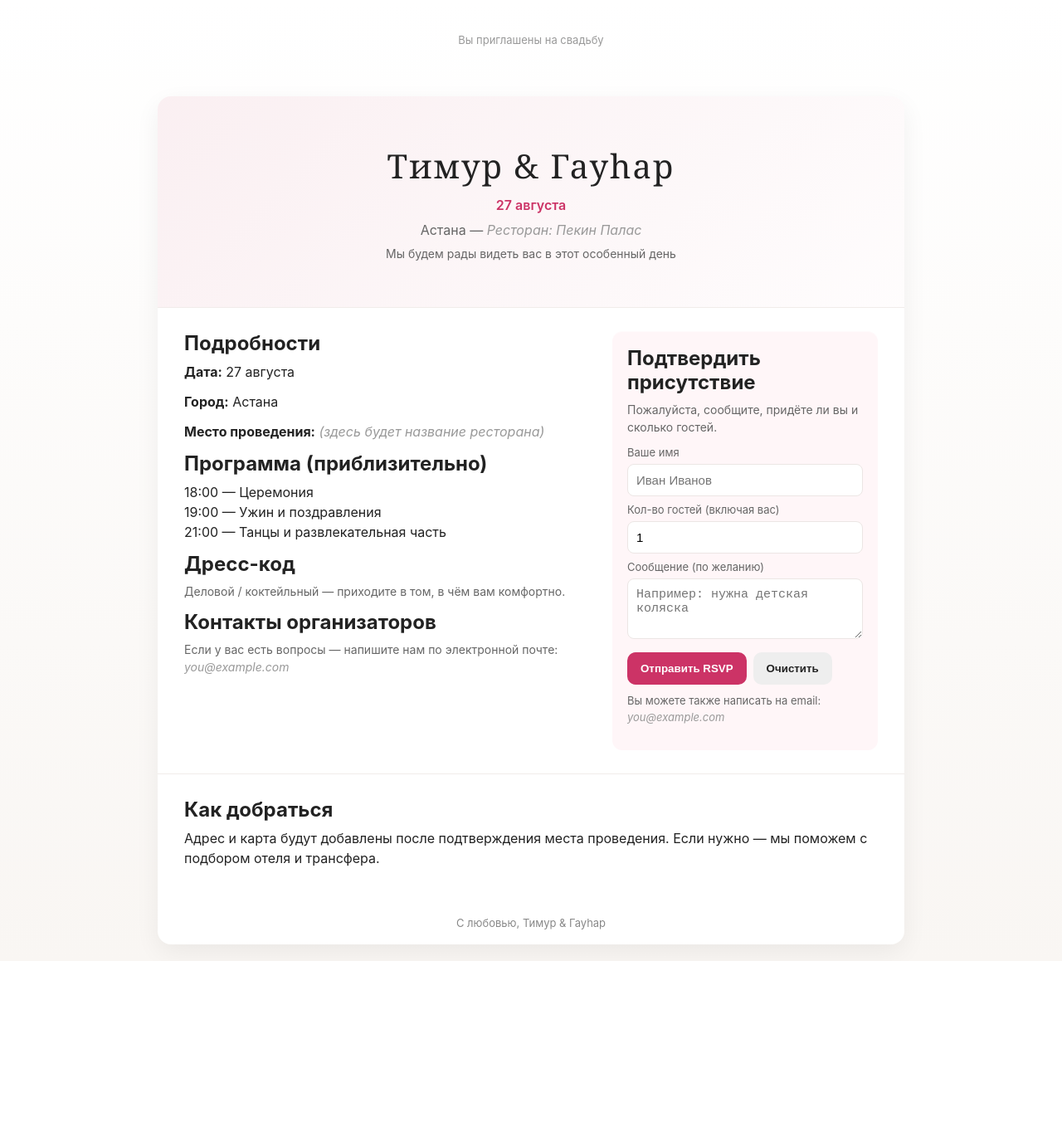
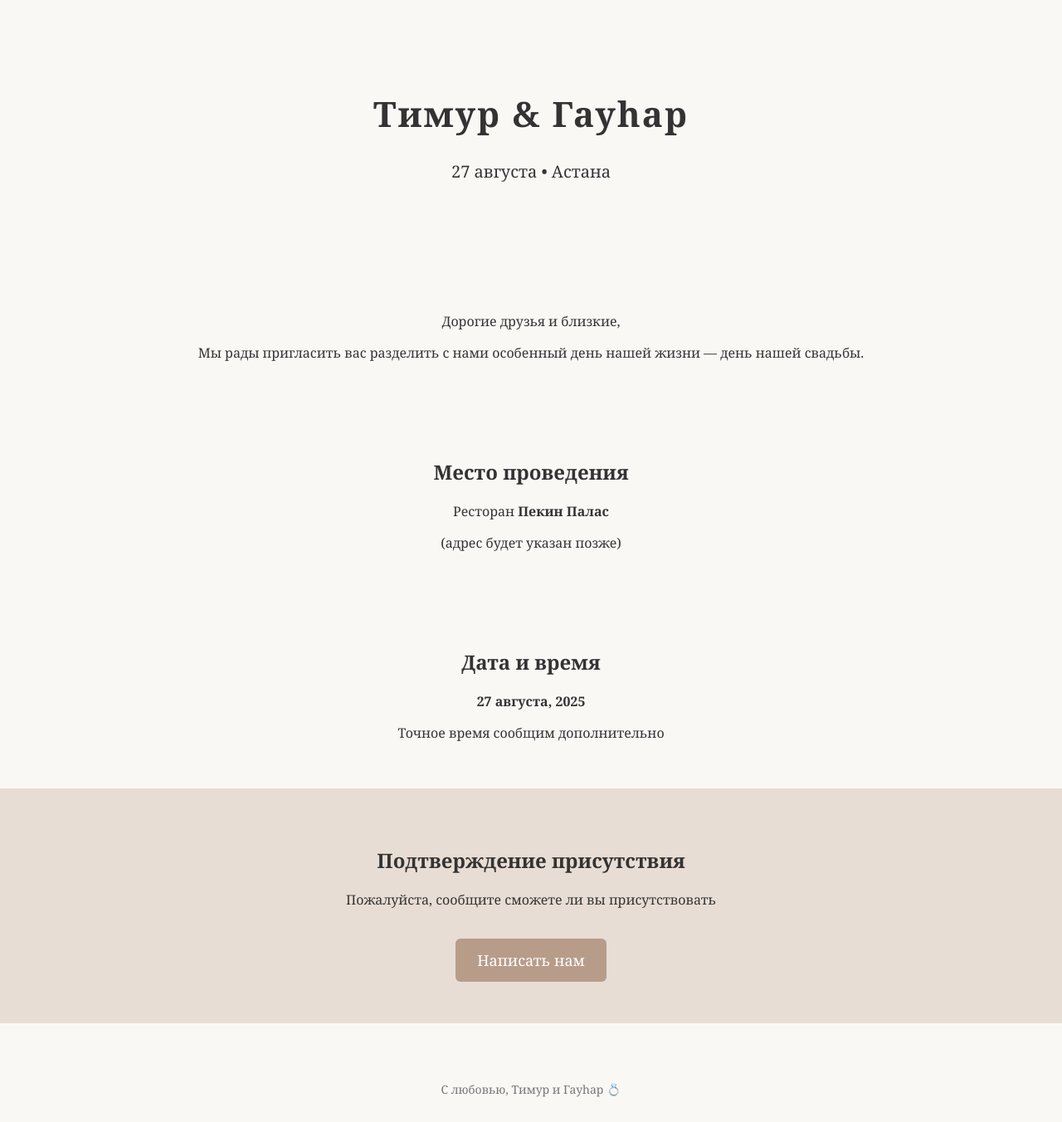
Before and after one commit to BlendingTimon/wedding-invitation, a plain HTML site: page index.html in a window 1280 px wide. Shown: the whole page at 83% size. Before the commit the page ends 1158 px from the top, so only its background shows below. Drawn offline with Linux system fonts and the light colour scheme.

Commit message:
Update index.html

```diff
--- a/index.html
+++ b/index.html
@@ -1,140 +1,86 @@
-<!--
-  Пригласительный сайт для свадьбы Тимура & Гауһар
-  Инструкции:
-  - Замените PLACEHOLDER_RESTAURANT на название ресторана после того, как выберете его.
-  - Замените "you@example.com" в переменной rsvpEmail на адрес, на который хотите получать ответы.
-  - Файл — один HTML, можно открыть в браузере.
--->
-
-<!doctype html>
+<!DOCTYPE html>
 <html lang="ru">
 <head>
-  <meta charset="utf-8">
-  <meta name="viewport" content="width=device-width,initial-scale=1">
-  <title>Свадьба — Тимур & Гауһар</title>
+    <meta charset="UTF-8">
+    <meta name="viewport" content="width=device-width, initial-scale=1.0">
+    <title>Тимур & Гауһар | Приглашение на свадьбу</title>
     <style>
-    :root{--accent:#c36;--muted:#666;--bg:#f9f6f3}
-    *{box-sizing:border-box}
-    body{font-family:Inter, system-ui, -apple-system, "Segoe UI", Roboto, "Helvetica Neue", Arial; margin:0; color:#222; background:linear-gradient(180deg,#fff 0%,var(--bg) 100%)}
-    header{padding:40px 20px;text-align:center}
-    .card{max-width:900px;margin:20px auto;background:white;border-radius:16px;box-shadow:0 10px 30px rgba(18,18,18,0.06);overflow:hidden}
-    .hero{padding:56px 24px;background:linear-gradient(135deg,rgba(195,54,85,0.08),rgba(240,190,200,0.04));display:flex;flex-direction:column;align-items:center;gap:10px}
-    .names{font-family:Georgia, 'Times New Roman', serif;font-size:40px;letter-spacing:2px}
-    .date{font-weight:600;color:var(--accent)}
-    .location{color:var(--muted)}
-    .section{padding:28px 32px;border-top:1px solid #f1ecea}
-    h2{margin:0 0 8px 0}
-    p{margin:0 0 12px 0;line-height:1.5}
-
-    .grid{display:grid;grid-template-columns:1fr 320px;gap:24px}
-    @media (max-width:880px){.grid{grid-template-columns:1fr} .names{font-size:32px}}
-
-    .rsvp-box{background:#fff6f8;border-radius:12px;padding:18px;box-shadow:inset 0 1px 0 rgba(255,255,255,0.6)}
-    label{display:block;font-size:13px;margin:8px 0 6px;color:var(--muted)}
-    input[type=text],input[type=number],textarea,select{width:100%;padding:10px;border:1px solid #ece6e4;border-radius:8px;font-size:15px}
-    button{background:var(--accent);color:white;border:none;padding:12px 16px;border-radius:10px;font-weight:600;cursor:pointer}
-    .muted{color:var(--muted);font-size:14px}
-    footer{padding:18px;text-align:center;font-size:13px;color:#888}
-
-    .placeholder{color:#999;font-style:italic}
+        body {
+            font-family: 'Georgia', serif;
+            margin: 0;
+            background: #faf8f5;
+            color: #333;
+            text-align: center;
+        }
+        header {
+            padding: 80px 20px;
+        }
+        h1 {
+            font-size: 42px;
+            letter-spacing: 2px;
+        }
+        .date-location {
+            font-size: 20px;
+            margin-top: 10px;
+        }
+        .section {
+            padding: 40px 20px;
+        }
+        .rsvp {
+            background: #e8ddd4;
+            padding: 50px 20px;
+        }
+        a.button {
+            display: inline-block;
+            padding: 14px 26px;
+            font-size: 18px;
+            background: #b89c8a;
+            color: white;
+            text-decoration: none;
+            border-radius: 6px;
+            margin-top: 20px;
+        }
+        footer {
+            font-size: 14px;
+            color: #777;
+            padding: 30px 0;
+            margin-top: 40px;
+        }
     </style>
 </head>
 <body>
+
 <header>
-    <div style="max-width:900px;margin:0 auto;padding:0 16px;text-align:center">
-      <div style="font-size:13px;color:#999">Вы приглашены на свадьбу</div>
-    </div>
+    <h1>Тимур & Гауһар</h1>
+    <p class="date-location">27 августа • Астана</p>
 </header>
 
-  <main class="card">
-    <section class="hero">
-      <div class="names">Тимур &amp; Гауһар</div>
-      <div class="date">27 августа</div>
-      <div class="location">Астана — <span class="placeholder">Ресторан: Пекин Палас</span></div>
-      <div class="muted">Мы будем рады видеть вас в этот особенный день</div>
-    </section>
-
-    <section class="section">
-      <div class="grid">
-        <div>
-          <h2>Подробности</h2>
-          <p><strong>Дата:</strong> 27 августа</p>
-          <p><strong>Город:</strong> Астана</p>
-          <p><strong>Место проведения:</strong> <span class="placeholder">(здесь будет название ресторана)</span></p>
-
-          <h2>Программа (приблизительно)</h2>
-          <p>18:00 — Церемония<br>19:00 — Ужин и поздравления<br>21:00 — Танцы и развлекательная часть</p>
-
-          <h2>Дресс-код</h2>
-          <p class="muted">Деловой / коктейльный — приходите в том, в чём вам комфортно.</p>
-
-          <h2>Контакты организаторов</h2>
-          <p class="muted">Если у вас есть вопросы — напишите нам по электронной почте: <span class="placeholder">you@example.com</span></p>
-
+<div class="section">
+    <p>Дорогие друзья и близкие,</p>
+    <p>Мы рады пригласить вас разделить с нами особенный день нашей жизни — день нашей свадьбы.</p>
 </div>
 
-        <aside>
-          <div class="rsvp-box">
-            <h2>Подтвердить присутствие</h2>
-            <p class="muted">Пожалуйста, сообщите, придёте ли вы и сколько гостей.</p>
-
-            <label for="name">Ваше имя</label>
-            <input id="name" type="text" placeholder="Иван Иванов">
-
-            <label for="guests">Кол-во гостей (включая вас)</label>
-            <input id="guests" type="number" min="1" value="1">
-
-            <label for="message">Сообщение (по желанию)</label>
-            <textarea id="message" rows="3" placeholder="Например: нужна детская коляска"></textarea>
-
-            <div style="margin-top:12px;display:flex;gap:8px">
-              <button id="sendBtn">Отправить RSVP</button>
-              <button id="clearBtn" style="background:#eee;color:#222">Очистить</button>
+<div class="section">
+    <h2>Место проведения</h2>
+    <p>Ресторан <strong>Пекин Палас</strong></p>
+    <p>(адрес будет указан позже)</p>
 </div>
 
-            <p class="muted" style="margin-top:10px;font-size:13px">Вы можете также написать на email: <span class="placeholder">you@example.com</span></p>
+<div class="section">
+    <h2>Дата и время</h2>
+    <p><strong>27 августа, 2025</strong></p>
+    <p>Точное время сообщим дополнительно</p>
 </div>
-        </aside>
+
+<div class="rsvp">
+    <h2>Подтверждение присутствия</h2>
+    <p>Пожалуйста, сообщите сможете ли вы присутствовать</p>
+    <a class="button" href="mailto:timur.kz.jp@gmail.com">Написать нам</a>
 </div>
-    </section>
-
-    <section class="section">
-      <h2>Как добраться</h2>
-      <p>Адрес и карта будут добавлены после подтверждения места проведения. Если нужно — мы поможем с подбором отеля и трансфера.</p>
-    </section>
 
 <footer>
-      <div>С любовью, Тимур &amp; Гауһар</div>
+    С любовью, Тимур и Гауһар 💍
 </footer>
-  </main>
 
-  <script>
-    // Замените на нужный email для получения RSVP
-    const rsvpEmail = 'you@example.com';
-
-    function openMailto(name, guests, msg){
-      const subject = encodeURIComponent('RSVP: ' + name + ' — ' + guests + ' гост(я)');
-      const body = encodeURIComponent('Имя: ' + name + '\nКоличество гостей: ' + guests + '\n\n' + (msg || ''));
-      const mailto = 'mailto:' + rsvpEmail + '?subject=' + subject + '&body=' + body;
-      window.location.href = mailto;
-    }
-
-    document.getElementById('sendBtn').addEventListener('click', ()=>{
-      const name = document.getElementById('name').value.trim() || 'Не указано';
-      const guests = document.getElementById('guests').value || '1';
-      const msg = document.getElementById('message').value.trim();
-      if(!rsvpEmail || rsvpEmail === 'you@example.com'){
-        alert('Пожалуйста, замените переменную rsvpEmail в коде на ваш настоящий e-mail, чтобы отправка работала.');
-        return;
-      }
-      openMailto(name, guests, msg);
-    });
-
-    document.getElementById('clearBtn').addEventListener('click', ()=>{
-      document.getElementById('name').value='';
-      document.getElementById('guests').value='1';
-      document.getElementById('message').value='';
-    });
-  </script>
 </body>
 </html>
```
Lines whose indentation alone changed are shown as unchanged.
